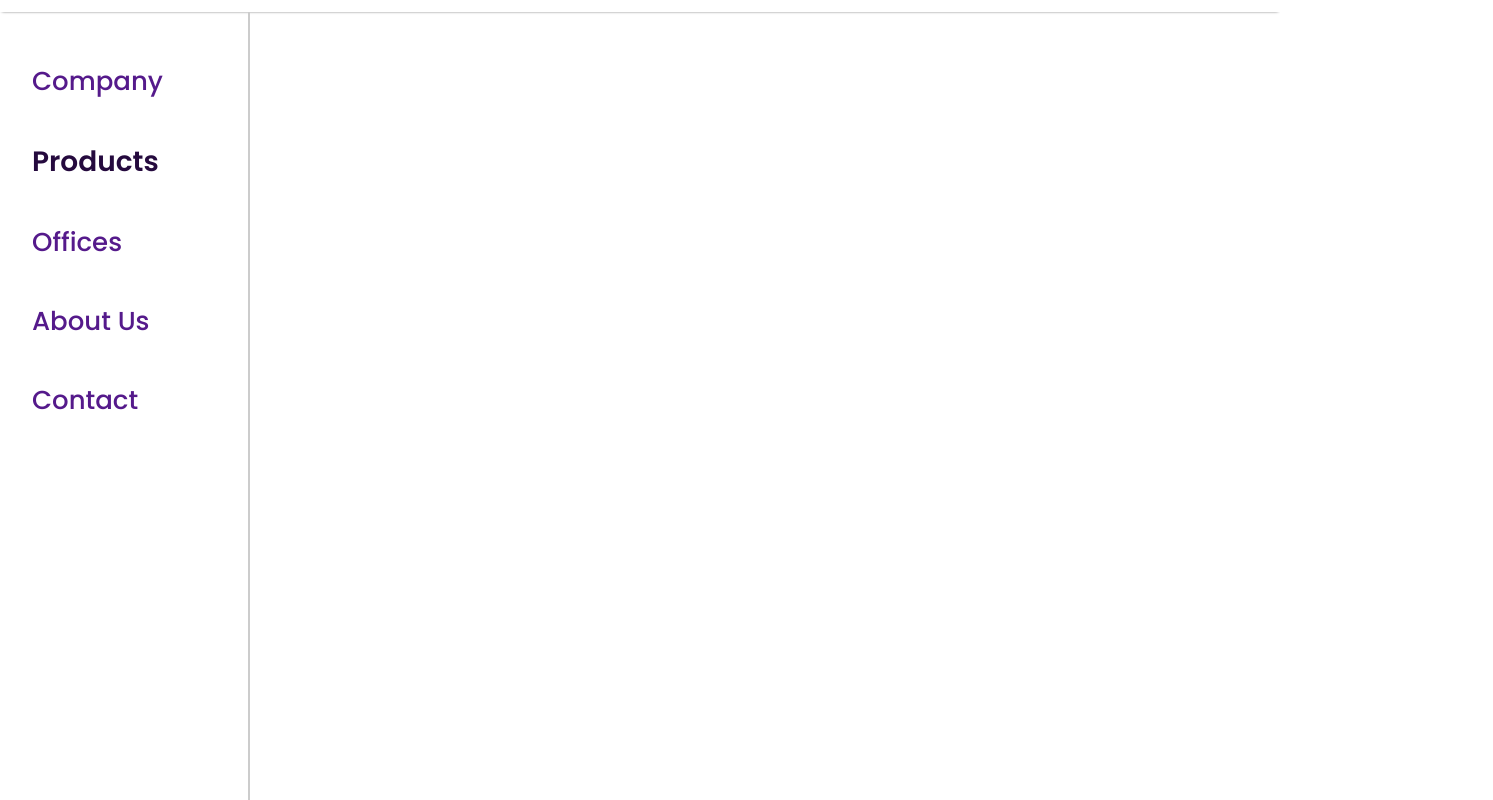
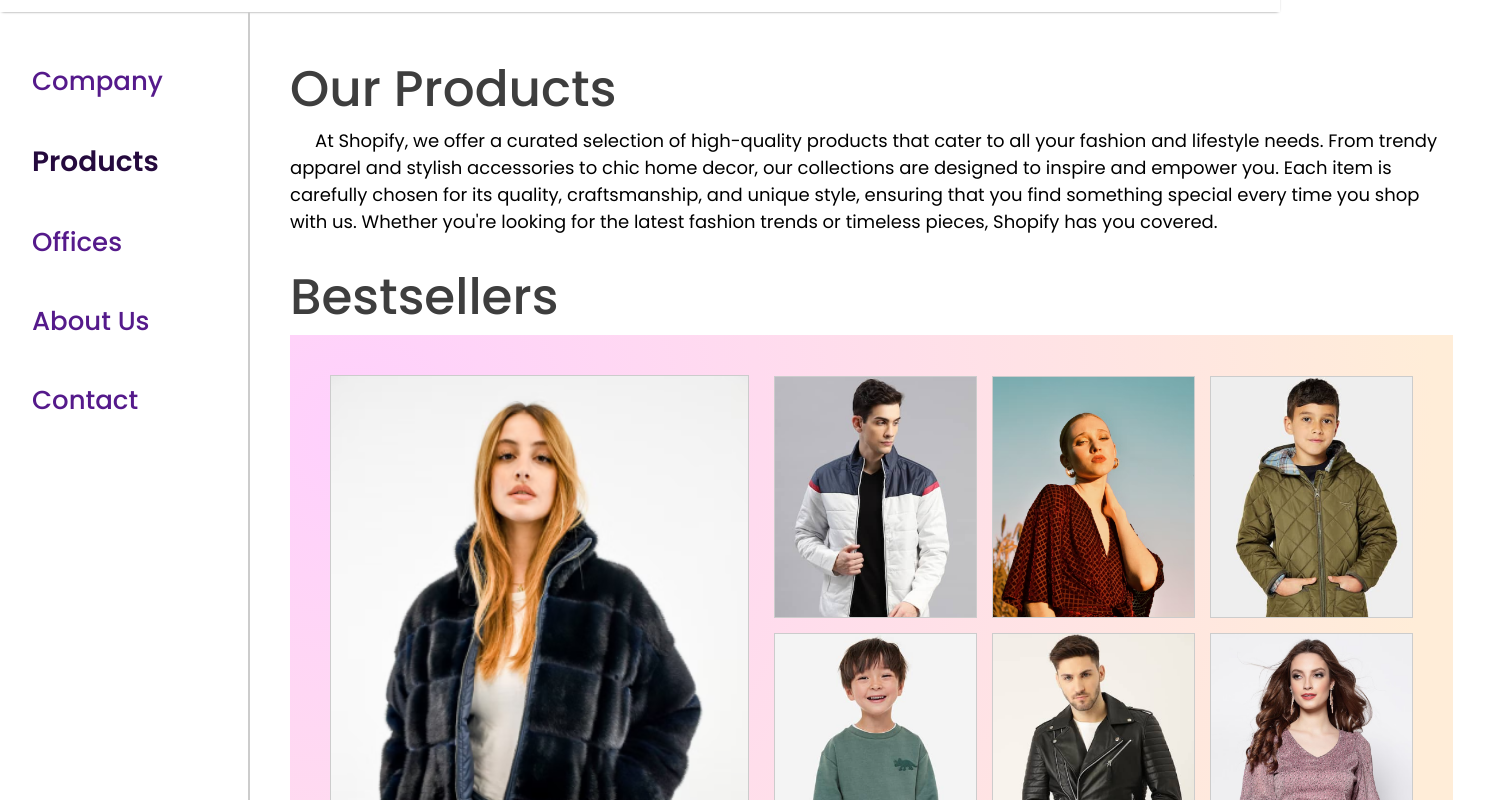
Before and after one commit to ValeryRaikov/React-SoftUni-Final-Project, a React (Vite) app in the folder client/: page /about/products in a window 1280 px wide. Shown: the part 100-900 px from the top of the page, 1493 px wide, since content can reach past the window. Before the commit the page ends 800 px from the top, so only its background shows below. Built offline with nearby package versions, Linux system fonts and the light colour scheme.

Commit message:
Upgrade ProductsAbout

```diff
--- /dev/null
+++ b/client/src/components/product-about/ProductsAbout.css
@@ -0,0 +1,51 @@
+@import url('/styles/base.css');
+
+.products-about {
+    margin: 40px;
+}
+
+.products-about h2 {
+    font-size: 50px;
+    font-weight: 500;
+    color: #3e3e3e;
+}
+
+.products-about p {
+    font-size: 18px;
+    text-indent: 25px;
+    padding-bottom: 25px;
+}
+
+.products-about-gallery {
+    display: flex;
+    align-items: center;
+    justify-content: space-between;
+    gap: 25px;
+    padding: 40px;
+    background: radial-gradient(circle at 5.3% 17.2%, rgb(255, 208, 253) 0%, rgb(255, 237, 216) 90%);
+}
+
+.products-about-gallery img {
+    height: 500px;
+    border: 1px solid #ccc;
+}
+
+.gallery-right {
+    display: flex;
+    align-items: center;
+    justify-content: center;
+    flex-wrap: wrap;
+    gap: 15px;
+}
+
+.gallery-right .up,
+.gallery-right .down {
+    display: flex;
+    gap: 15px;
+}
+
+.gallery-right .up img,
+.gallery-right .down img {
+    height: 242px;
+    border: 1px solid #ccc;
+}
--- a/client/src/components/product-about/ProductsAbout.jsx
+++ b/client/src/components/product-about/ProductsAbout.jsx
@@ -1,7 +1,41 @@
+import { Link } from 'react-router-dom';
+
+import './ProductsAbout.css';
+import product_1 from '../assets/product_1.png';
+import product_4 from '../assets/product_4.png';
+import product_5 from '../assets/product_5.png';
+import product_14 from '../assets/product_14.png';
+import product_24 from '../assets/product_24.png';
+import product_28 from '../assets/product_28.png';
+import product_30 from '../assets/product_30.png';
+
 export default function ProductsAbout() {
     return (
         <div className="products-about">
-
+            <h2>Our Products</h2>
+            <p>At Shopify, we offer a curated selection of high-quality products that cater to all your fashion and lifestyle needs. From trendy apparel and stylish accessories to chic home decor, our collections are designed to inspire and empower you. Each item is carefully chosen for its quality, craftsmanship, and unique style, ensuring that you find something special every time you shop with us. Whether you're looking for the latest fashion trends or timeless pieces, Shopify has you covered.</p>
+            <h2>Bestsellers</h2>
+            <div className="products-about-gallery">
+                <img src={product_1} alt="" />
+                <div className="gallery-right">
+                    <div className="up">
+                        <img src={product_14} alt="" />
+                        <img src={product_4} alt="" />
+                        <img src={product_30} alt="" />
+                    </div>
+                    <div className="down">
+                        <img src={product_28} alt="" />
+                        <img src={product_24} alt="" />
+                        <img src={product_5} alt="" />
+                    </div>
+                </div>
+            </div>
+            <h2>Shop Now</h2>
+            <div className="shop-buttons">
+                <li><Link to='men'>Men</Link></li>
+                <li><Link to='women'>Women</Link></li>
+                <li><Link to='kids'>Kids</Link></li>
+            </div>
         </div>
     );
 }
```
